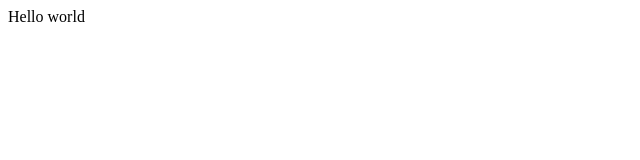
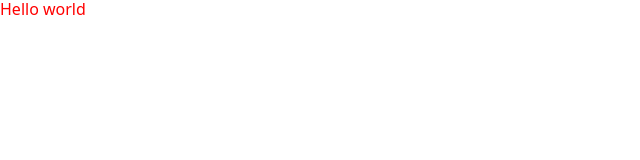
Before and after one commit to AngryAndrii/read_jorney, a React (Vite) app: page / in a window 1280 px wide. Shown: the top 160 px of the page, without its empty margins (0-640 px from the left). Built offline with nearby package versions, Linux system fonts and the light colour scheme.

Commit message:
added modern more global settings

```diff
--- a/package.json
+++ b/package.json
@@ -10,6 +10,7 @@
     "preview": "vite preview"
   },
   "dependencies": {
+    "modern-normalize": "^2.0.0",
     "react": "^18.2.0",
     "react-dom": "^18.2.0",
     "styled-components": "^6.1.10"
@@ -22,6 +23,7 @@
     "eslint-plugin-react": "^7.34.1",
     "eslint-plugin-react-hooks": "^4.6.0",
     "eslint-plugin-react-refresh": "^0.4.6",
+    "prettier": "^3.2.5",
     "vite": "^5.2.0"
   }
 }
--- a/src/App.jsx
+++ b/src/app/App.jsx
@@ -1,4 +1,4 @@
-function App() {
+function InitApp() {
   return (
     <>
       <div>Hello world</div>
@@ -6,4 +6,4 @@ function App() {
   );
 }
 
-export default App;
+export default InitApp;
--- /dev/null
+++ b/src/app/GlobalStyle.js
@@ -0,0 +1,16 @@
+import { createGlobalStyle } from "styled-components";
+import "modern-normalize";
+
+const GlobalStyle = createGlobalStyle`
+  html {
+    --color-green: #30B94D;
+    --color-background: white;
+    --color-primary: rebeccapurple;
+  }
+
+  body {
+    color: red;
+  }
+`;
+
+export default GlobalStyle;
--- a/src/main.jsx
+++ b/src/main.jsx
@@ -1,9 +1,11 @@
 import React from "react";
 import ReactDOM from "react-dom/client";
-import App from "./App.jsx";
+import GlobalStyle from "./app/globalStyle";
+import App from "./app/App";
 
 ReactDOM.createRoot(document.getElementById("root")).render(
   <React.StrictMode>
     <App />
+    <GlobalStyle />
   </React.StrictMode>
 );
```
Also changed, not shown: src/shared/index.js (added), src/shared/ui/logo/Logo.js (added), src/shared/ui/logo/MobileLogo.js (added), 1 other file (tests, documents, lock files or other folders).
